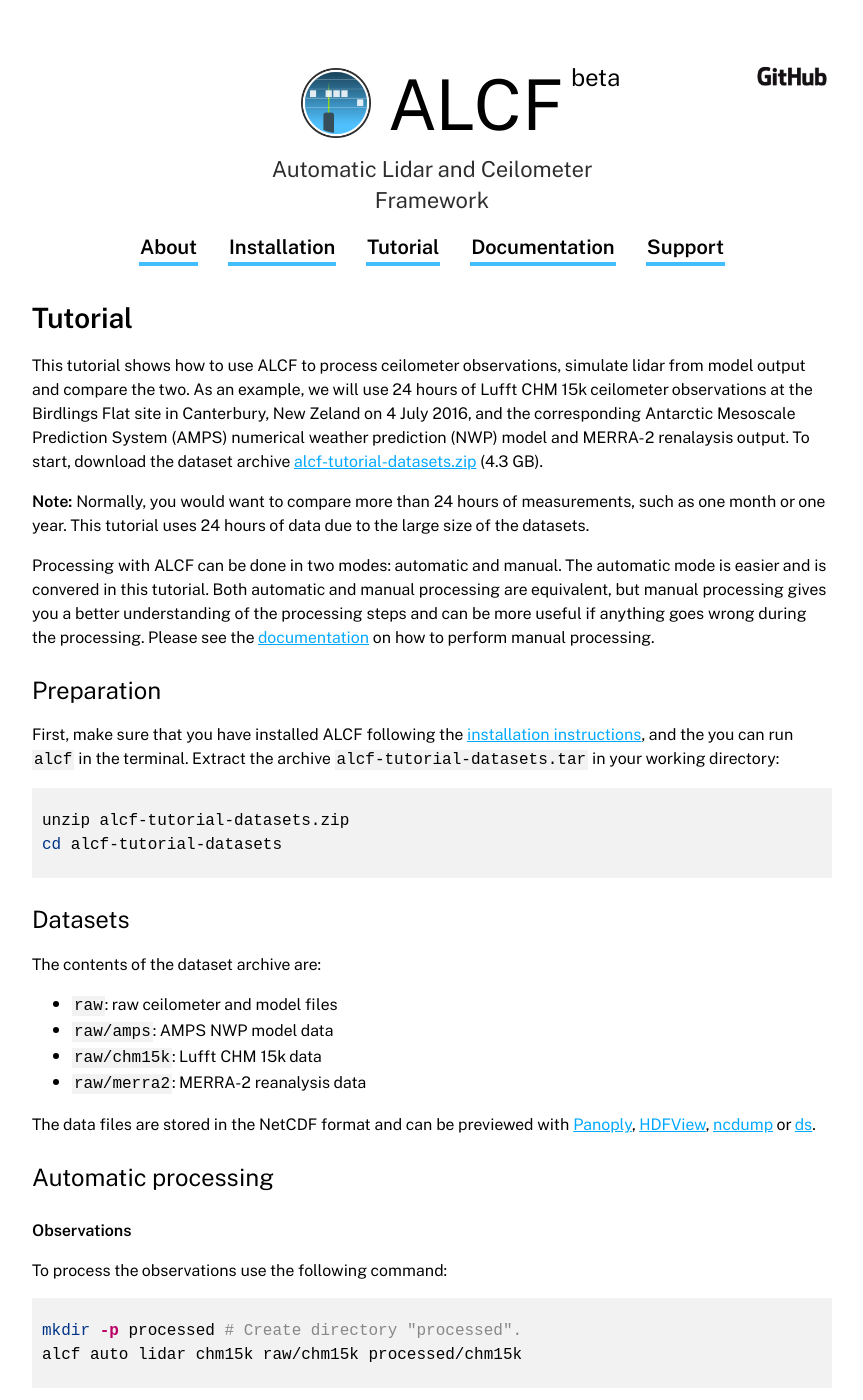
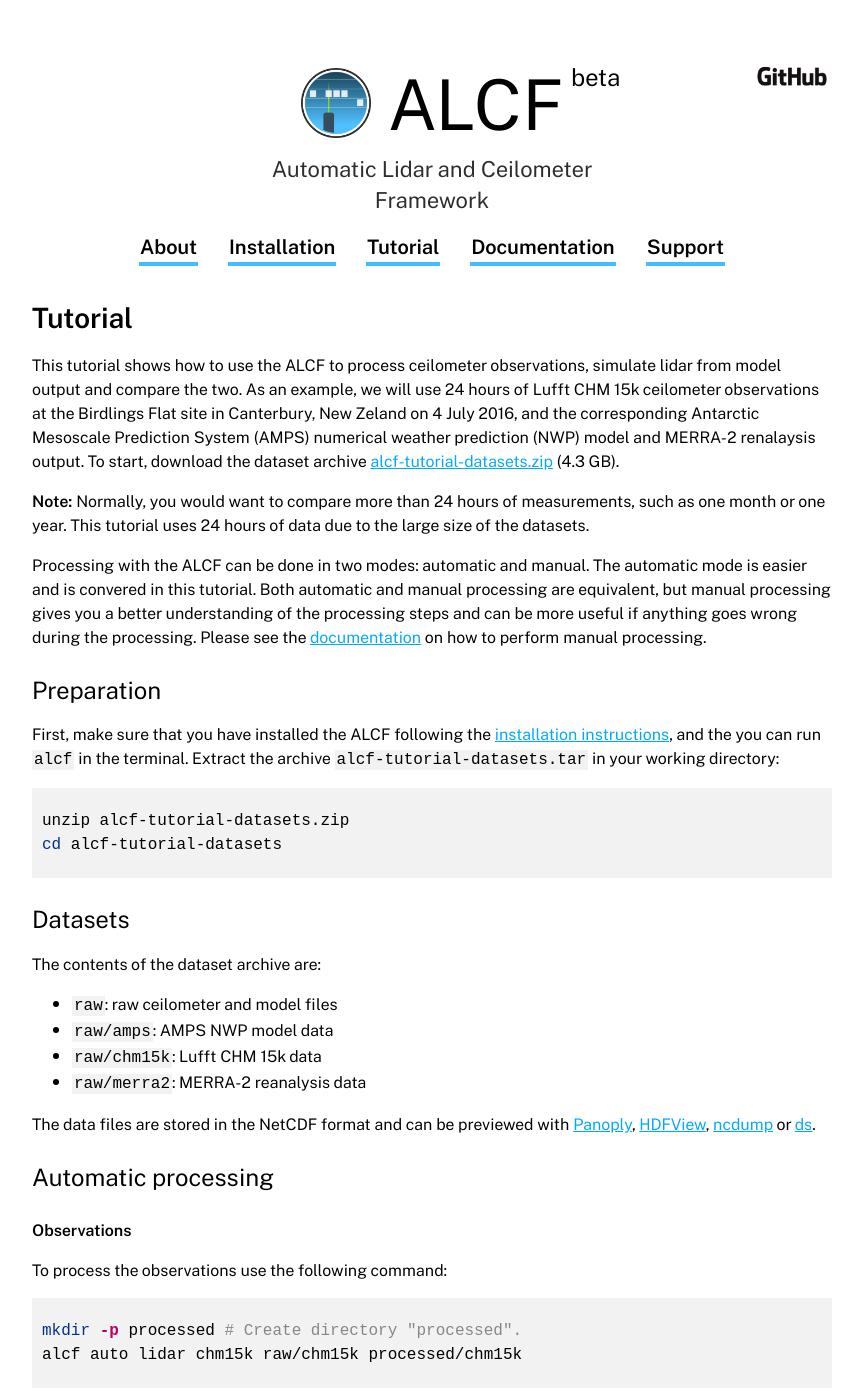
Before and after one commit to alcf-lidar/alcf-lidar.github.io, a Jekyll site: the page built from tutorial/index.md, in a window 1280 px wide and 1400 px high. Shown: the whole window, without its empty margins (208-1071 px from the left). Built offline with Jekyll 4.4.1, drawn with Linux system fonts in a browser that asks for light colours; some of the changed text lies outside the part shown.

Commit message:
Tutorial: Fix grammar

```diff
--- a/_includes/tutorial.md
+++ b/_includes/tutorial.md
@@ -1,7 +1,7 @@
 
 ## Tutorial
 
-This tutorial shows how to use ALCF to process ceilometer observations,
+This tutorial shows how to use the ALCF to process ceilometer observations,
 simulate lidar from model output and compare the two. As an example,
 we will use 24 hours of Lufft CHM 15k ceilometer observations
 at the Birdlings Flat site in Canterbury, New Zeland on 4 July 2016,
@@ -14,7 +14,7 @@ To start, download the dataset archive
 measurements, such as one month or one year. This tutorial uses 24 hours of
 data due to the large size of the datasets.
 
-Processing with ALCF can be done in two modes: automatic and manual.
+Processing with the ALCF can be done in two modes: automatic and manual.
 The automatic mode is easier and is convered in this tutorial. Both automatic
 and manual processing are equivalent, but manual processing gives you a better
 understanding of the processing steps and can be more useful if anything
@@ -23,7 +23,7 @@ goes wrong during the processing. Please see the
 
 ### Preparation
 
-First, make sure that you have installed ALCF following the [installation
+First, make sure that you have installed the ALCF following the [installation
 instructions]({{ "/installation/" | relative_url }}), and the you can run `alcf` in the
 terminal. Extract the archive `alcf-tutorial-datasets.tar` in your working
 directory:
@@ -74,7 +74,7 @@ be stored in `processed/chm15k`:
 - `stats/all.nc`: statistics (NetCDF)
 
 Figure 1 shows the Lufft CHM 15k plots.
-See [ALCF output]({{ "/documentation/alcf_output/" | relative_url }}) for description of the NetCDF
+See the [ALCF output]({{ "/documentation/alcf_output/" | relative_url }}) for description of the NetCDF
 files.
 
 <figure>
@@ -115,7 +115,7 @@ The output will be stored in `processed/merra2`:
 - `stats/all.nc`: statistics (NetCDF)
 
 Figure 2 shows the MERRA-2 plots.
-See [ALCF output]({{ "/documentation/alcf_output/" | relative_url }}) for description of the NetCDF
+See the [ALCF output]({{ "/documentation/alcf_output/" | relative_url }}) for description of the NetCDF
 files.
 
 <figure>
@@ -135,8 +135,8 @@ TODO
 
 ### Conclusion
 
-This tutorial introduced how to use ALCF to process 24 hours of data
+This tutorial introduced how to use the ALCF to process 24 hours of data
 collected by the Lufft CHM 15k ceilometer and the corresponding data from the
-MERRA-2 reanalysis. ALCF supports more advanced options described in the
+MERRA-2 reanalysis. The ALCF supports more advanced options described in the
 [documentation]({{ "/documentation/" | relative_url }}).
 For support please see the [support]({{ "/support/" | relative_url }}) page.
```
